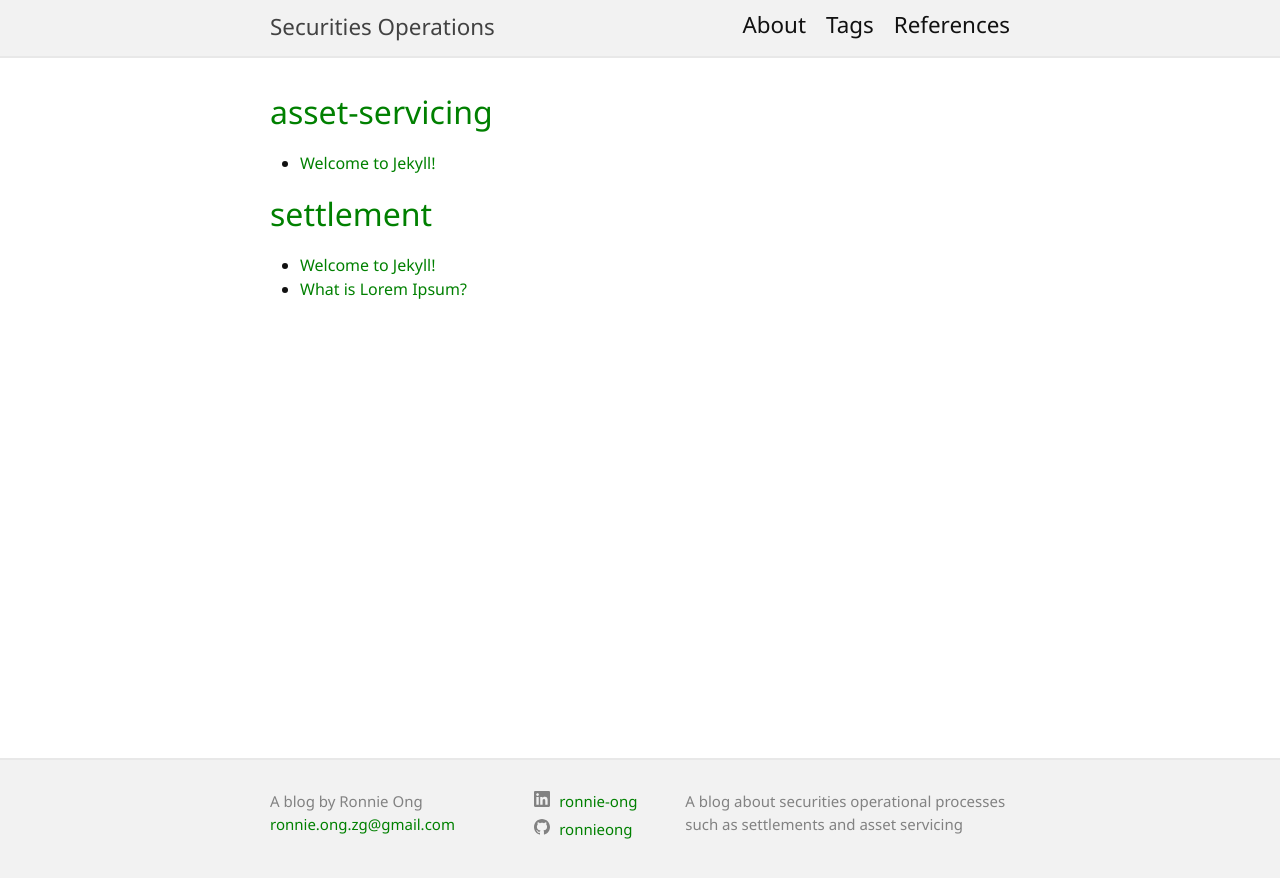
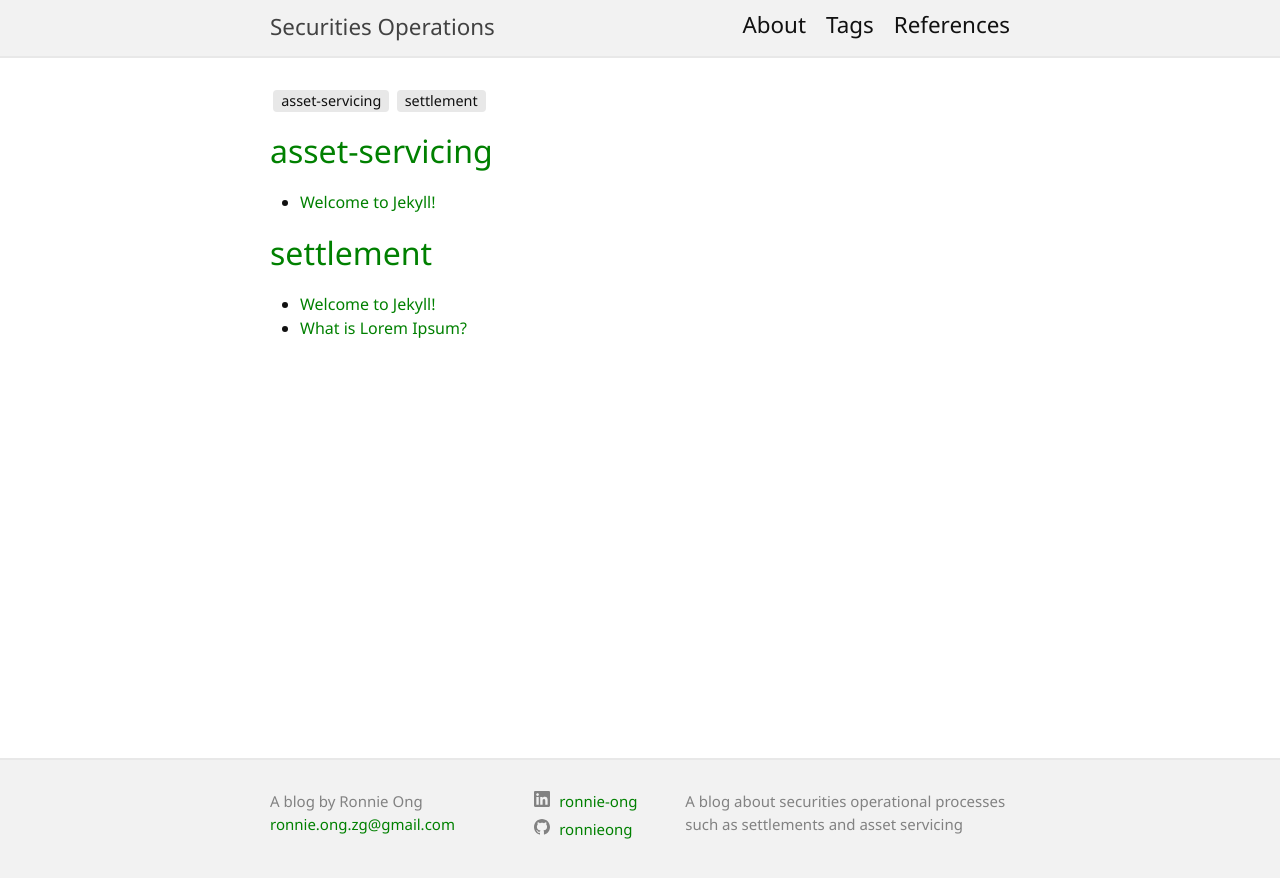
Before and after one commit to ronnieong/secops, a Jekyll site: the page built from categories.html, in a window 1280 px wide. Shown: the top 878 px of the page. Built offline with Jekyll 4.4.1, drawn with Linux system fonts in a browser that asks for light colours.

Commit message:
some tag related updates

```diff
--- a/Gemfile
+++ b/Gemfile
@@ -11,6 +11,7 @@ gem "jekyll", "~> 4.0.0"
 # This is the default theme for new Jekyll sites. You may change this to anything you like.
 gem "jekyll-feed", "~> 0.12"
 gem "jekyll-seo-tag", "~> 2.6"
+
 # If you want to use GitHub Pages, remove the "gem "jekyll"" above and
 # uncomment the line below. To upgrade, run `bundle update github-pages`.
 # gem "github-pages", group: :jekyll_plugins
--- a/_layouts/post.html
+++ b/_layouts/post.html
@@ -10,6 +10,9 @@ layout: default
         {%- assign date_format = site.minima.date_format | default: "%b %-d, %Y" -%}
         {{ page.date | date: date_format }}
       </time>
+      {% for tag in page.tags %}
+        <a class="post-tag" href="{{ site.baseurl }}/tags/#{{ tag | slugify }}">{{ tag }}</a>
+      {% endfor %}
       {%- if page.author -%}
         • <span itemprop="author" itemscope itemtype="http://schema.org/Person"><span class="p-author h-card" itemprop="name">{{ page.author }}</span></span>
       {%- endif -%}</p>
--- a/_sass/minima/_base.scss
+++ b/_sass/minima/_base.scss
@@ -108,7 +108,7 @@ a {
   text-decoration: none;
 
   &:visited {
-    color: darken($brand-color, 15%);
+    color: $brand-color;
   }
 
   &:hover {
--- a/_sass/minima/_layout.scss
+++ b/_sass/minima/_layout.scss
@@ -255,3 +255,18 @@
     }
   }
 }
+
+.post-tag {
+  display: inline-block;
+  background: $grey-color-light;
+  padding: 0 .5rem;
+  margin-left: 0.2rem;
+  border-radius: 4px;
+  color: $text-color;
+  font-size: 90%;
+  &:hover {
+    text-decoration: none;
+    background: $grey-color;
+    color: $background-color;
+  }
+}
--- a/categories.html
+++ b/categories.html
@@ -33,6 +33,17 @@ The following part removes dulpicated tags and invalid tags like blank tag.
 	{% endif %}
 {% endfor %}
 
+{% comment %}
+=======================
+The purpose of this snippet is to list all the tags you have in your site.
+=======================
+{% endcomment %}
+<p>
+{% for tag in tags %}
+	<a class="post-tag" href="#{{ tag | slugify }}"> {{ tag }} </a>
+{% endfor %}
+</p>
+
 
 {% comment %}
 =======================
```
Also changed, not shown: Gemfile.lock, _layouts/home.html (line endings or trailing spaces).
